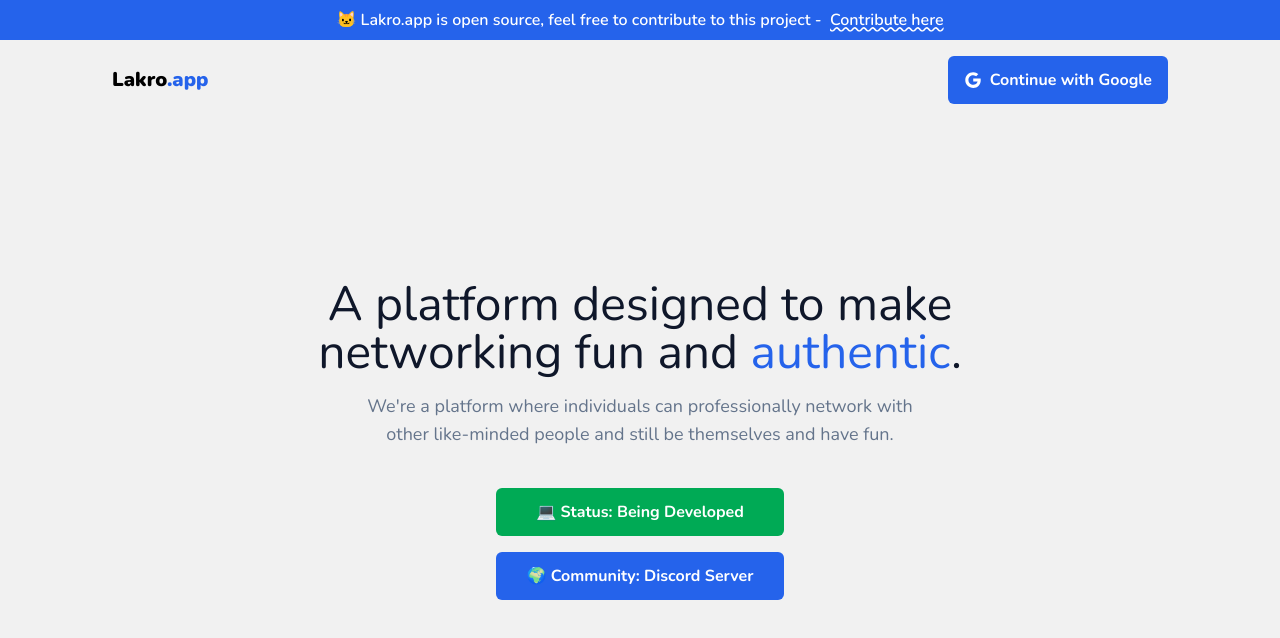
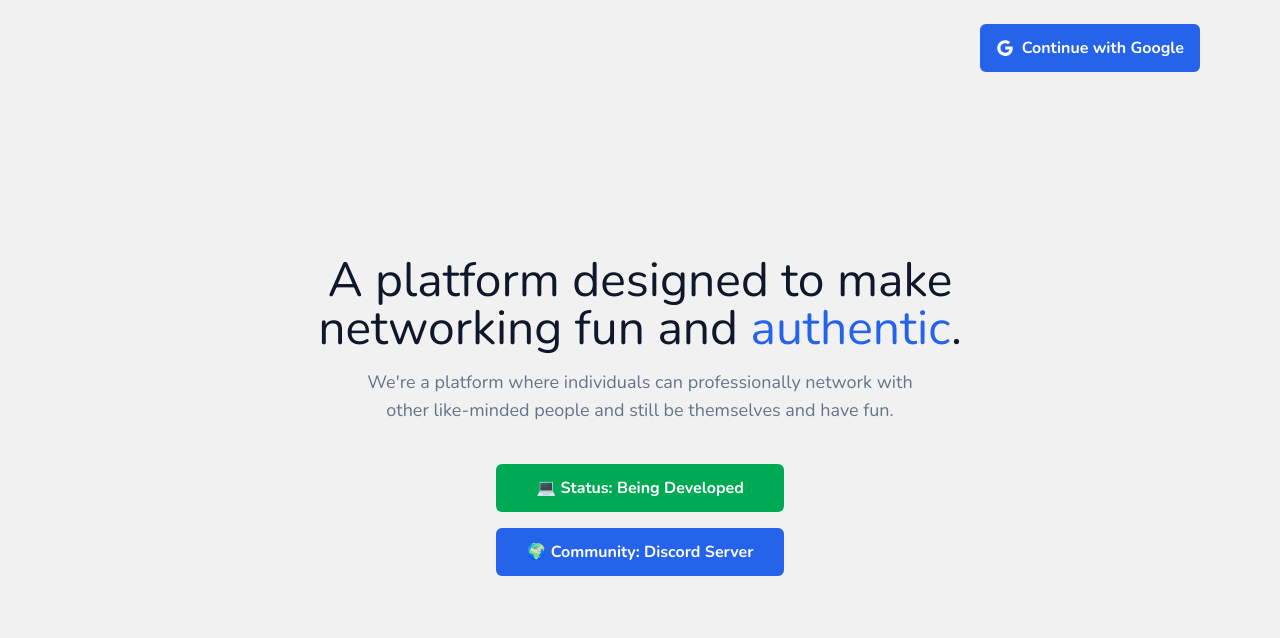
Before and after one commit to FarazPatankar/lakro, a Next.js app in the folder packages/client/: page / in a window 1280 px wide. Shown: the top 638 px of the page. Built offline with nearby package versions, Linux system fonts and the light colour scheme.

Commit message:
refactor(web): modify ui components

```diff
--- a/packages/client/components/layout/Header.tsx
+++ b/packages/client/components/layout/Header.tsx
@@ -3,11 +3,12 @@ import { Button } from '../ui/Button';
 
 export const Header: React.FC = () => {
   return (
-    <header className="flex items-center px-28 h-20 justify-between w-screen">
-      <h1 className="text-xl font-black">
-        Lakro<span className="text-blue-600">.app</span>
-      </h1>
-      <Button>
+    <header className="flex items-center px-20 h-24 w-full">
+      <Button
+        style={{
+          marginLeft: 'auto',
+        }}
+      >
         <Google className="mr-2" /> Continue with Google
       </Button>
     </header>
--- a/packages/client/pages/index.tsx
+++ b/packages/client/pages/index.tsx
@@ -13,7 +13,7 @@ const Home: NextPage = () => {
         description="A platform designed to make networking fun and authentic."
       />
       <div className="flex flex-col items-center w-screen h-screen">
-        <div className="flex items-center justify-center w-full font-semibold text-white bg-blue-600 h-10">
+        {/* <div className="flex items-center text-center justify-center w-full font-semibold text-white bg-blue-600 h-10">
           🐱 Lakro.app is open source, feel free to contribute to this project -
           &nbsp;
           <Link href="https://github.com/notnick12/lakro.app">
@@ -21,7 +21,7 @@ const Home: NextPage = () => {
               Contribute here
             </a>
           </Link>
-        </div>
+        </div> */}
         <Header />
         <main className="flex flex-col w-10/12 items-center justify-center text-center mt-40">
           <h1 className="font-light mb-4 text-5xl max-w-3xl text-slate-900">
```
